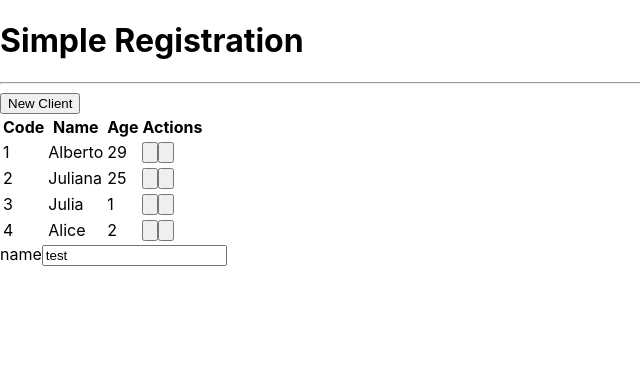
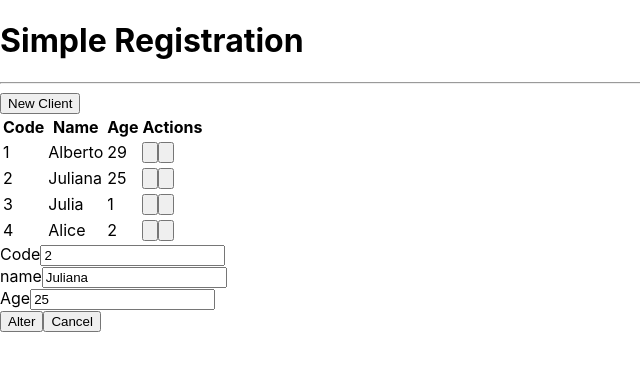
Before and after one commit to AlbertoParente/registration-react-nextjs, a Next.js app: page / in a window 1280 px wide. Shown: the top 370 px of the page, without its empty margins (0-640 px from the left). Built offline with nearby package versions, Linux system fonts and the light colour scheme.

Commit message:
Creating formulary component, continuation

```diff
--- a/src/components/Formulary.tsx
+++ b/src/components/Formulary.tsx
@@ -1,13 +1,33 @@
+import { useState } from 'react'
+import Client from "../core/Client"
+import Button from './Button'
 import Input from './Input'
 
 interface FormularyToProps {
-
+    client: Client
 }
 
+
 export default function Formulary(props: FormularyToProps) {
+    const id = props.client?.id
+    const [name, setName] = useState(props.client?.name ?? '')
+    const [age, setAge] = useState(props.client?.age ?? 0)
+
     return (
         <div>
-            <Input text="name" value="test"  />
+            {id ? (
+                <Input readToOnly text="Code" value={id} className="mb-5" />
+            ) : false}
+            <Input text="name" value={name}  newValue={setName} className="mb-5" />
+            <Input text="Age" type="number" value={age}  newValue={setAge} />
+            <div className="flex justify-end mt-7">
+                <Button color="blue" className="mr-2" >
+                    {id ? 'Alter' : 'Save'}
+                </Button>
+                <Button>
+                    Cancel
+                </Button>
+            </div>
         </div>
     )
 }
--- a/src/components/Input.tsx
+++ b/src/components/Input.tsx
@@ -3,21 +3,24 @@ interface InputToProps {
     text: string
     value: any
     readToOnly?: boolean
+    className?: string
+    newValue?: (value: any) => void
 }
 
 export default function Input(props: InputToProps) {
     return (
-        <div className="flex flex-col">
-            <label className="mb-4">
+        <div className={`flex flex-col ${props.className}`}>
+            <label className="mb-2">
                 {props.text}
             </label>
             <input type={props.type ?? 'text'}
                 value={props.value}
                 readOnly={props.readToOnly}
+                onChange={e => props.newValue?.(e.target.value)}
                 className={`
                     border border-purple-500 rounded-lg
-                    focus:outline-none bg-gray-100
-                    px-4 py-2 ${props.readToOnly ? '' : 'focus:bg-white'}
+                    focus:outline-none bg-gray-100 px-4 py-2
+                    ${props.readToOnly ? '' : 'focus:bg-white'}
                 `} />
         </div>
     )
--- a/src/pages/index.tsx
+++ b/src/pages/index.tsx
@@ -34,7 +34,7 @@ export default function Home() {
           clientSelected={clientSelected}
           clientDeleted={clientDeleted} />
       </Layout>
-      <Formulary />
+      <Formulary client={clients[1]}></Formulary>
     </div>
   )
 }
```
